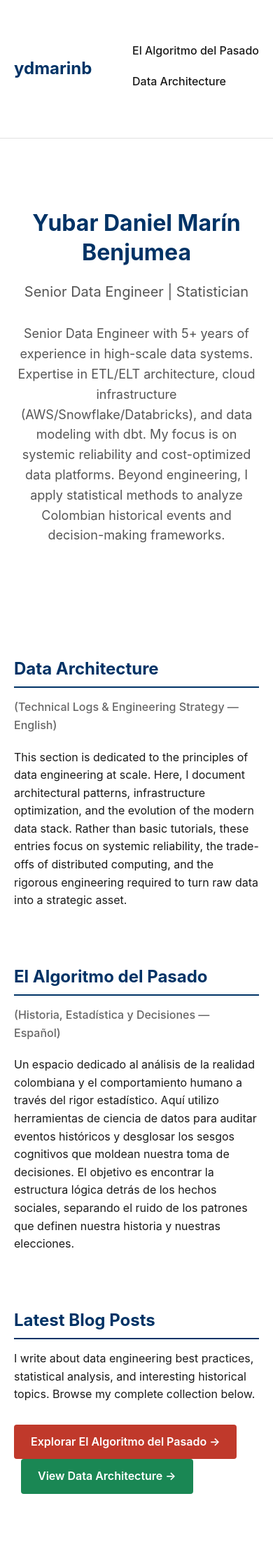
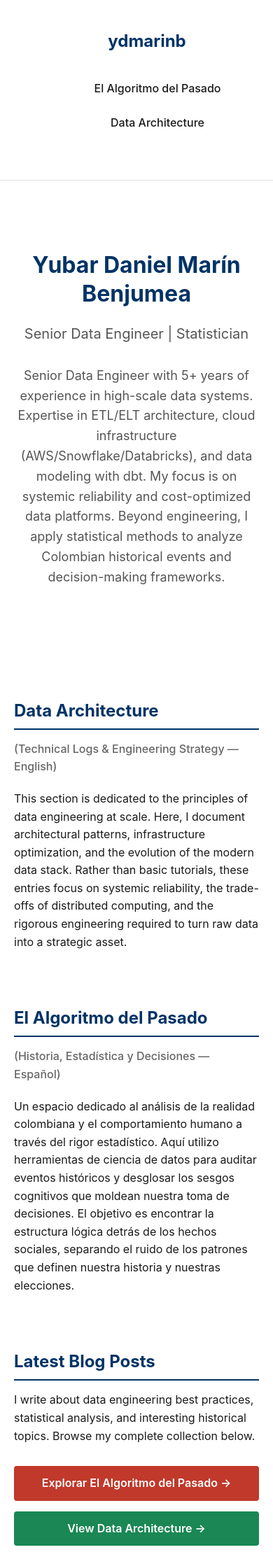
Before and after one commit to ydmarinb/ydmarinb.github.io, a Jekyll site: the page index.html, which Jekyll copies as it is, in a window 390 px wide. Shown: the top 2218 px of the page at 70% size. Built offline with Jekyll 4.4.1, drawn with Linux system fonts in a browser that asks for light colours; nearby versions of some CDN libraries.

Commit message:
style: improve mobile responsiveness and encapsulate action buttons in a flexible container

```diff
--- a/assets/style.css
+++ b/assets/style.css
@@ -343,6 +343,13 @@ footer p {
   color: var(--primary-color);
 }
 
+/* Button Group */
+.button-group {
+  display: flex;
+  gap: 15px;
+  flex-wrap: wrap;
+}
+
 /* Responsive */
 @media (max-width: 768px) {
   h1 {
@@ -357,9 +364,17 @@ footer p {
     font-size: 20px;
   }
 
+  nav {
+    flex-direction: column;
+    gap: 15px;
+  }
+
   nav ul {
     flex-direction: column;
-    gap: 10px;
+    align-items: center;
+    gap: 15px;
+    width: 100%;
+    padding: 0;
   }
 
   .interests {
@@ -379,6 +394,37 @@ footer p {
   .post-date {
     margin-left: 0;
     margin-top: 8px;
+  }
+
+  .button-group {
+    flex-direction: column;
+    width: 100%;
+  }
+
+  .button-group .btn {
+    width: 100%;
+    text-align: center;
+  }
+
+  .footer-links {
+    display: flex;
+    flex-direction: column;
+    align-items: center;
+    gap: 15px;
+  }
+
+  .footer-links a {
+    margin: 0;
+  }
+
+  .formal-item {
+    flex-direction: column;
+    align-items: flex-start;
+    gap: 6px;
+  }
+
+  .formal-date {
+    min-width: auto;
   }
 }
 
--- a/index.html
+++ b/index.html
@@ -71,8 +71,10 @@
           I write about data engineering best practices, statistical analysis, and interesting historical topics.
           Browse my complete collection below.
         </p>
-        <a href="/historia.html" class="btn" style="background-color:#c0392b;">Explorar El Algoritmo del Pasado →</a>
-        <a href="/data-engineering.html" class="btn" style="background-color:#1a8754; margin-left: 10px;">View Data Architecture →</a>
+        <div class="button-group">
+          <a href="/historia.html" class="btn" style="background-color:#c0392b;">Explorar El Algoritmo del Pasado →</a>
+          <a href="/data-engineering.html" class="btn" style="background-color:#1a8754;">View Data Architecture →</a>
+        </div>
       </section>
 
       <!-- Quick Links Section -->
```
